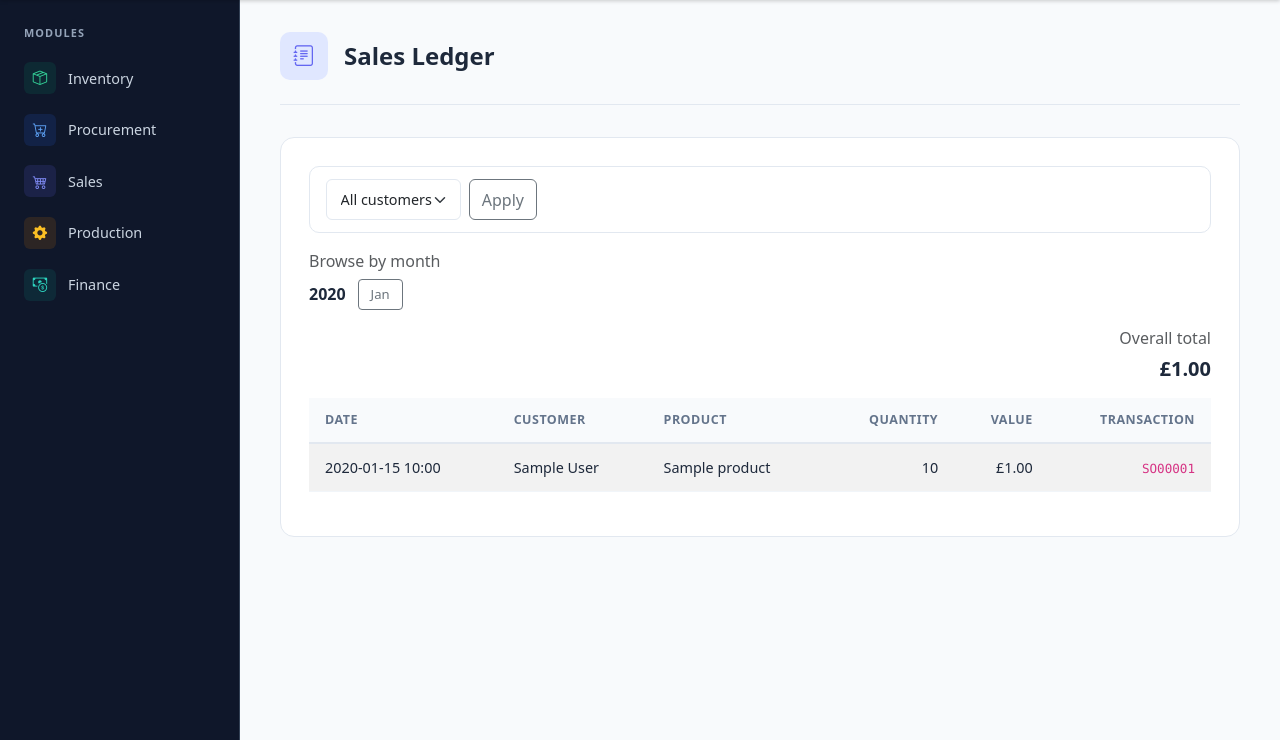
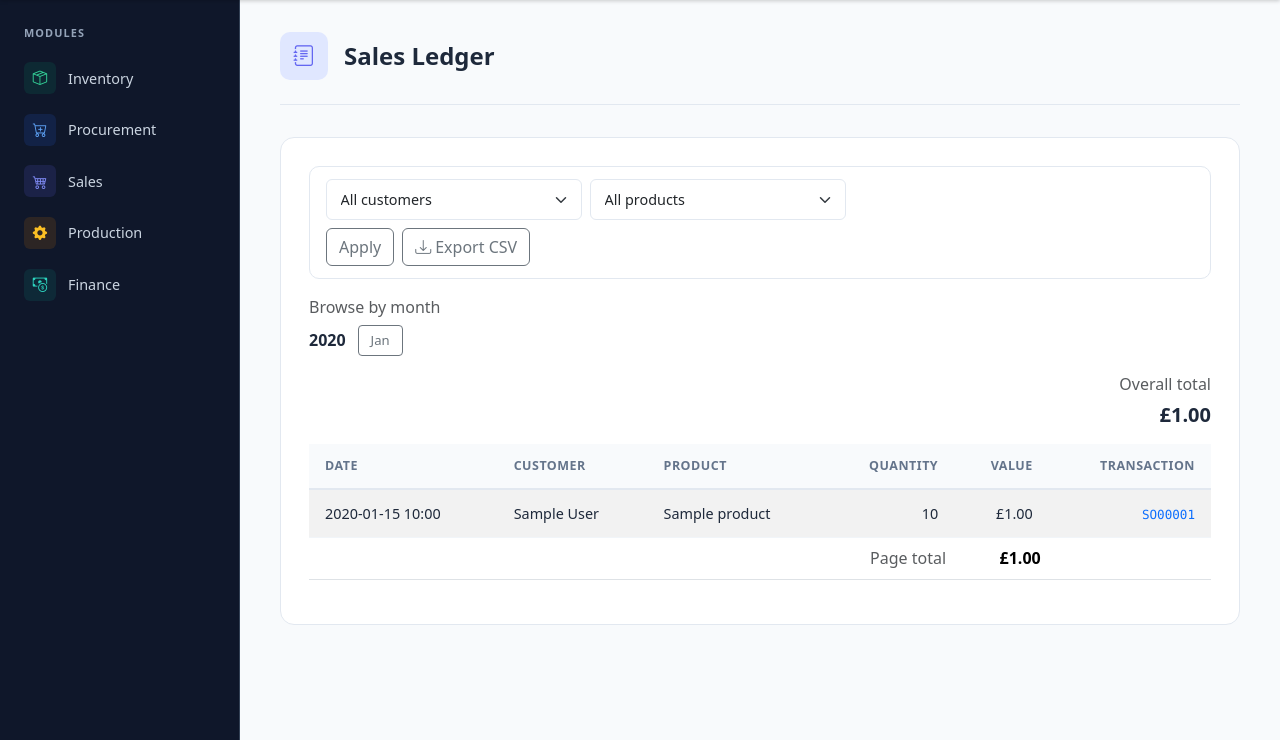
Before and after one commit to Um9i/ERPv, a Django app: page /finance/sales/ in a window 1280 px wide. Shown: the part 60-800 px from the top of the page. Run offline with Django 4.2, Linux system fonts and the light colour scheme; a user stored in the database is signed in; tables that the repository leaves empty hold one stand-in row (values such as "Sample post").

Commit message:
feat: Add CSV export functionality for Sales and Purchase ledgers, including monthly sales vs purchases chart on dashboard

```diff
--- a/finance/urls.py
+++ b/finance/urls.py
@@ -22,4 +22,14 @@ urlpatterns = [
         views.PurchaseLedgerMonthArchiveView.as_view(),
         name="purchase-ledger-month",
     ),
+    path(
+        "sales/export/",
+        views.SalesLedgerExportView.as_view(),
+        name="sales-ledger-export",
+    ),
+    path(
+        "purchases/export/",
+        views.PurchaseLedgerExportView.as_view(),
+        name="purchase-ledger-export",
+    ),
 ]
--- a/finance/views.py
+++ b/finance/views.py
@@ -1,12 +1,17 @@
+import csv
+from datetime import date, datetime
 from decimal import Decimal
 from typing import Dict, Any
 
 from django.db.models import Sum
-from django.db.models.functions import Coalesce
+from django.db.models.functions import Coalesce, TruncMonth
+from django.http import HttpResponse
 from django.utils import timezone
+from django.views import View
 from django.views.generic import TemplateView
 from django.views.generic.dates import ArchiveIndexView, MonthArchiveView
 
+from inventory.models import Product
 from procurement.models import PurchaseLedger, Supplier
 from sales.models import Customer, SalesLedger
 
@@ -32,6 +37,49 @@ class FinanceDashboardView(TemplateView):
             total=Coalesce(Sum("value"), Decimal("0"))
         )["total"] or Decimal("0")
 
+        # Monthly chart – past 12 months
+        today = now.date()
+        first_of_month = today.replace(day=1)
+        chart_months = []
+        for i in range(11, -1, -1):
+            m = first_of_month.month - i
+            y = first_of_month.year
+            while m <= 0:
+                m += 12
+                y -= 1
+            chart_months.append(date(y, m, 1))
+        from_dt = timezone.make_aware(
+            datetime(chart_months[0].year, chart_months[0].month, 1)
+        )
+        sales_monthly = (
+            SalesLedger.objects.filter(date__gte=from_dt)
+            .annotate(month=TruncMonth("date"))
+            .values("month")
+            .annotate(total=Sum("value"))
+            .order_by("month")
+        )
+        purchases_monthly = (
+            PurchaseLedger.objects.filter(date__gte=from_dt)
+            .annotate(month=TruncMonth("date"))
+            .values("month")
+            .annotate(total=Sum("value"))
+            .order_by("month")
+        )
+        sales_lu = {
+            entry["month"].strftime("%Y-%m"): float(entry["total"])
+            for entry in sales_monthly
+        }
+        purchases_lu = {
+            entry["month"].strftime("%Y-%m"): float(entry["total"])
+            for entry in purchases_monthly
+        }
+        month_labels = [m.strftime("%Y-%m") for m in chart_months]
+        chart_data = {
+            "months": month_labels,
+            "sales": [sales_lu.get(m, 0) for m in month_labels],
+            "purchases": [purchases_lu.get(m, 0) for m in month_labels],
+        }
+
         context.update(
             {
                 "now": now,
@@ -47,6 +95,7 @@ class FinanceDashboardView(TemplateView):
                 "recent_purchases": PurchaseLedger.objects.select_related(
                     "supplier", "product"
                 ).order_by("-date")[:5],
+                "chart_data": chart_data,
             }
         )
         return context
@@ -81,12 +130,21 @@ class SalesLedgerFilterMixin:
         customer_id = self.request.GET.get("customer")
         if customer_id:
             qs = qs.filter(customer_id=customer_id)
+        product_id = self.request.GET.get("product")
+        if product_id:
+            qs = qs.filter(product_id=product_id)
         return qs
 
     def _sales_context(self, context: dict) -> dict:
         context["ledger_label"] = "Sales Ledger"
         context["customers"] = Customer.objects.order_by("name")
         context["selected_customer"] = self.request.GET.get("customer", "")
+        context["products"] = (
+            Product.objects.filter(sales_ledger__isnull=False)
+            .distinct()
+            .order_by("name")
+        )
+        context["selected_product"] = self.request.GET.get("product", "")
         return context
 
 
@@ -104,6 +162,9 @@ class SalesLedgerArchiveView(
         context["overall_total"] = qs.aggregate(
             total=Coalesce(Sum("value"), Decimal("0"))
         )["total"] or Decimal("0")
+        context["page_total"] = sum(
+            (e.value for e in context["object_list"]), Decimal("0")
+        )
         return context
 
 
@@ -120,6 +181,9 @@ class SalesLedgerMonthArchiveView(
         context["month_total"] = self.object_list.aggregate(
             total=Coalesce(Sum("value"), Decimal("0"))
         )["total"] or Decimal("0")
+        context["page_total"] = sum(
+            (e.value for e in context["object_list"]), Decimal("0")
+        )
         return context
 
 
@@ -158,6 +222,9 @@ class PurchaseLedgerArchiveView(
         context["overall_total"] = qs.aggregate(
             total=Coalesce(Sum("value"), Decimal("0"))
         )["total"] or Decimal("0")
+        context["page_total"] = sum(
+            (e.value for e in context["object_list"]), Decimal("0")
+        )
         return context
 
 
@@ -174,4 +241,77 @@ class PurchaseLedgerMonthArchiveView(
         context["month_total"] = self.object_list.aggregate(
             total=Coalesce(Sum("value"), Decimal("0"))
         )["total"] or Decimal("0")
+        context["page_total"] = sum(
+            (e.value for e in context["object_list"]), Decimal("0")
+        )
         return context
+
+
+# ---------------------------------------------------------------------------
+# CSV export views
+# ---------------------------------------------------------------------------
+
+
+class SalesLedgerExportView(View):
+    def get(self, request):
+        qs = SalesLedger.objects.select_related("customer", "product").order_by("-date")
+        customer_id = request.GET.get("customer")
+        if customer_id:
+            qs = qs.filter(customer_id=customer_id)
+        product_id = request.GET.get("product")
+        if product_id:
+            qs = qs.filter(product_id=product_id)
+        year = request.GET.get("year")
+        month = request.GET.get("month")
+        if year and month:
+            qs = qs.filter(date__year=year, date__month=month)
+        response = HttpResponse(content_type="text/csv")
+        response["Content-Disposition"] = 'attachment; filename="sales_ledger.csv"'
+        writer = csv.writer(response)
+        writer.writerow(
+            ["Date", "Customer", "Product", "Quantity", "Value", "Transaction"]
+        )
+        for entry in qs:
+            writer.writerow(
+                [
+                    entry.date.strftime("%Y-%m-%d %H:%M"),
+                    entry.customer.name,
+                    entry.product.name,
+                    entry.quantity,
+                    entry.value,
+                    f"SO{entry.transaction_id:05d}",
+                ]
+            )
+        return response
+
+
+class PurchaseLedgerExportView(View):
+    def get(self, request):
+        qs = PurchaseLedger.objects.select_related("supplier", "product").order_by(
+            "-date"
+        )
+        supplier_id = request.GET.get("supplier")
+        if supplier_id:
+            qs = qs.filter(supplier_id=supplier_id)
+        year = request.GET.get("year")
+        month = request.GET.get("month")
+        if year and month:
+            qs = qs.filter(date__year=year, date__month=month)
+        response = HttpResponse(content_type="text/csv")
+        response["Content-Disposition"] = 'attachment; filename="purchase_ledger.csv"'
+        writer = csv.writer(response)
+        writer.writerow(
+            ["Date", "Supplier", "Product", "Quantity", "Value", "Transaction"]
+        )
+        for entry in qs:
+            writer.writerow(
+                [
+                    entry.date.strftime("%Y-%m-%d %H:%M"),
+                    entry.supplier.name,
+                    entry.product.name,
+                    entry.quantity,
+                    entry.value,
+                    f"PO{entry.transaction_id:05d}",
+                ]
+            )
+        return response
--- a/templates/finance/salesledger_archive.html
+++ b/templates/finance/salesledger_archive.html
@@ -7,14 +7,21 @@
 {# ── Filter ── #}
 <form method="get" class="mb-3 list-filter">
     <div class="row g-2 align-items-center">
-        <div class="col-md-4 col-lg-3 d-flex gap-2">
-            <select name="customer" class="form-select">
+        <div class="col-12 col-lg-auto d-flex flex-wrap gap-2">
+            <select name="customer" class="form-select" style="min-width:10rem;max-width:16rem;">
                 <option value="">All customers</option>
                 {% for c in customers %}
                 <option value="{{ c.pk }}" {% if selected_customer == c.pk|stringformat:"d" %}selected{% endif %}>{{ c.name }}</option>
                 {% endfor %}
             </select>
+            <select name="product" class="form-select" style="min-width:10rem;max-width:16rem;">
+                <option value="">All products</option>
+                {% for p in products %}
+                <option value="{{ p.pk }}" {% if selected_product == p.pk|stringformat:"d" %}selected{% endif %}>{{ p.name }}</option>
+                {% endfor %}
+            </select>
             <button class="btn btn-outline-secondary" type="submit">Apply</button>
+            <a href="{% url 'finance:sales-ledger-export' %}?{{ request.GET.urlencode }}" class="btn btn-outline-secondary"><i class="bi bi-download me-1"></i>Export CSV</a>
         </div>
     </div>
 </form>
@@ -63,7 +70,7 @@
             <td>{{ row.product }}</td>
             <td class="text-end">{{ row.quantity }}</td>
             <td class="text-end">{{ row.value|currency }}</td>
-            <td class="text-end"><code>SO{{ row.transaction_id|stringformat:"05d" }}</code></td>
+            <td class="text-end"><a href="{% url 'sales:sales-order-detail' row.transaction_id %}" class="text-decoration-none"><code>SO{{ row.transaction_id|stringformat:"05d" }}</code></a></td>
         </tr>
         {% empty %}
         <tr>
@@ -71,6 +78,13 @@
         </tr>
         {% endfor %}
     </tbody>
+    <tfoot class="table-group-divider">
+        <tr>
+            <td colspan="4" class="text-end text-muted">Page total</td>
+            <td class="text-end fw-semibold">{{ page_total|currency }}</td>
+            <td></td>
+        </tr>
+    </tfoot>
 </table>
 {% include "includes/pagination.html" with page_obj=page_obj %}
 {% endblock %}
```
Also changed, not shown: templates/finance/dashboard.html (+68 -0 lines), templates/finance/purchaseledger_archive.html (+11 -3 lines), templates/finance/purchaseledger_month.html (+11 -3 lines), templates/finance/salesledger_month.html (+17 -3 lines).
